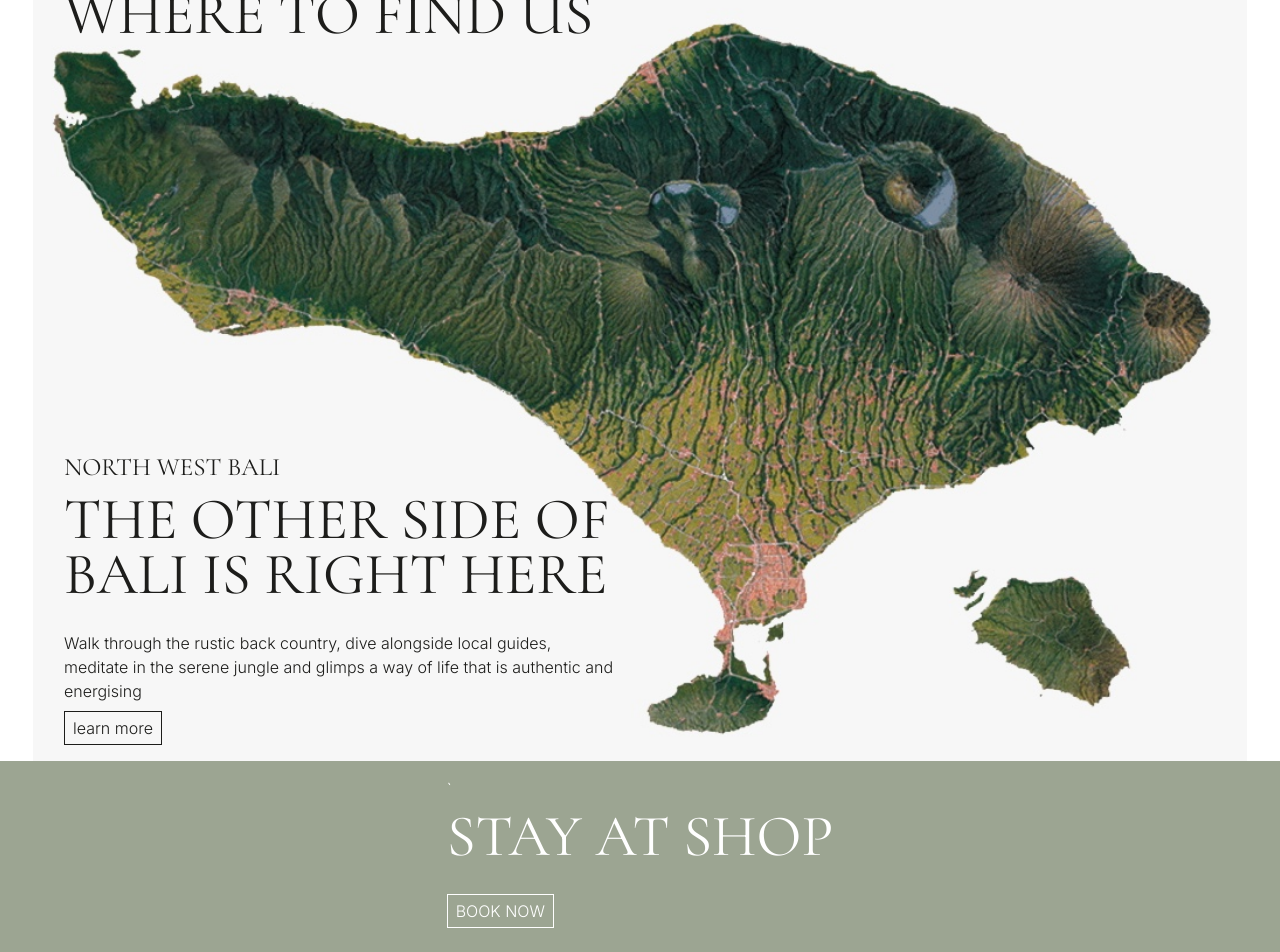
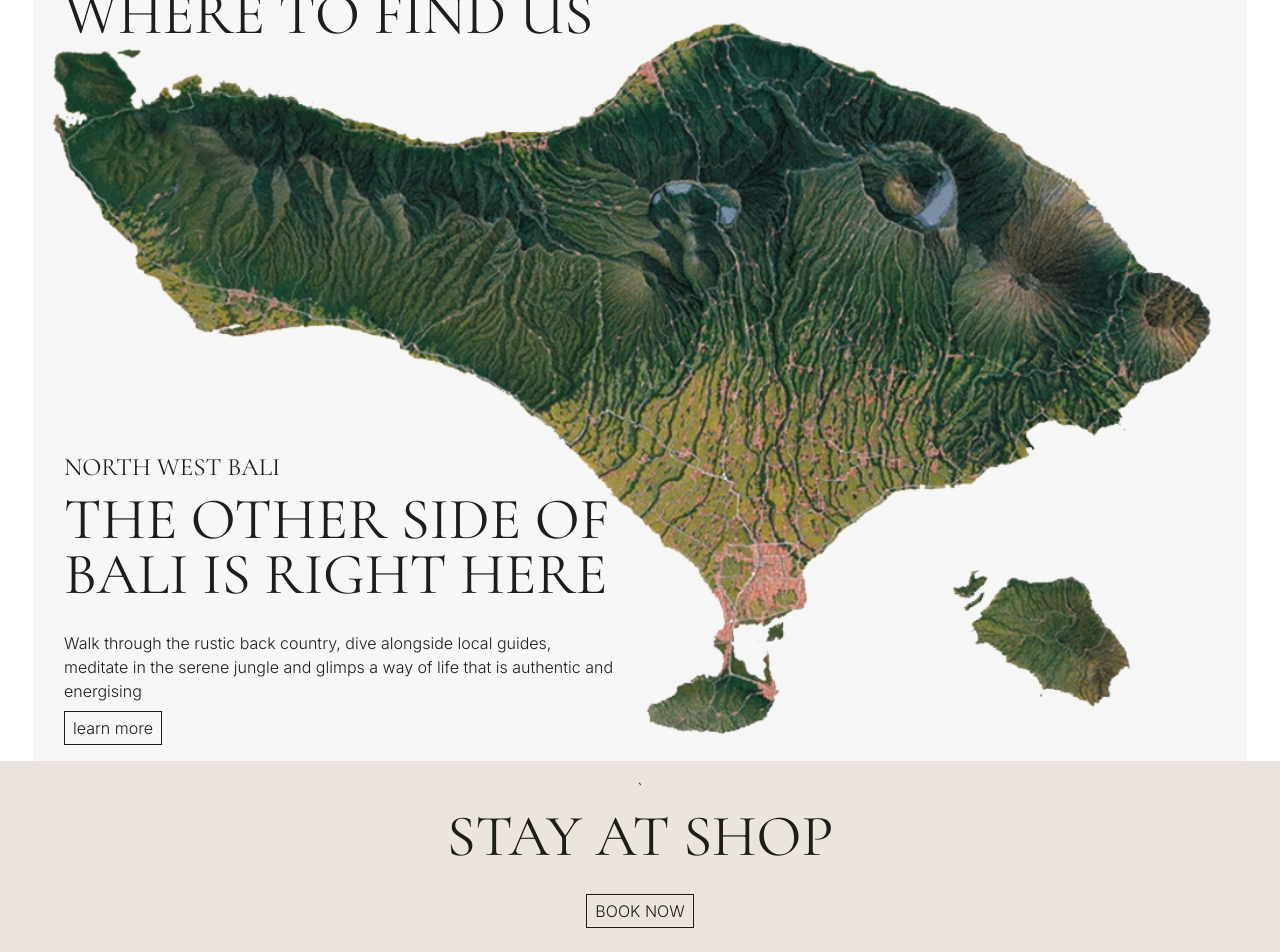
Before and after one commit to TheInstituteOfCode/oshombali, a Jekyll site: the page built from index.html, in a window 1280 px wide. Shown: the part 2956-3908 px from the top of the page. Built offline with Jekyll 4.4.1, drawn with Linux system fonts in a browser that asks for light colours.

Commit message:
Updated 1 file via CloudCannon.

```diff
--- a/index.html
+++ b/index.html
@@ -86,7 +86,8 @@ blocks:
     color-scheme: 2
   - _id: text-banner
     block-content-html: >-
-      <p>`</p><h2 class="heading-1">stay at shop</h2><p><a class="button"
-      href="#">BOOK NOW</a></p>
-    color-scheme: 1
+      <p class="text-center">`</p><h2 class="heading-1 text-center">stay at
+      shop</h2><p class="text-center"><a class="button" href="#">BOOK
+      NOW</a></p>
+    color-scheme: 2
 ---
```
